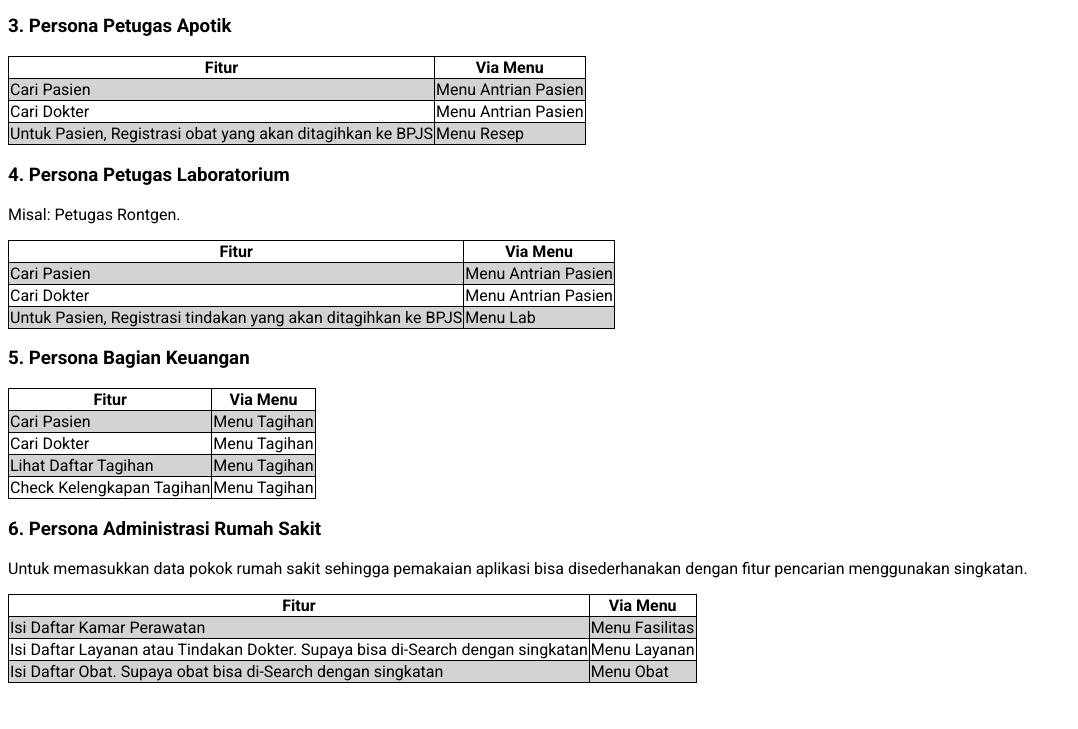
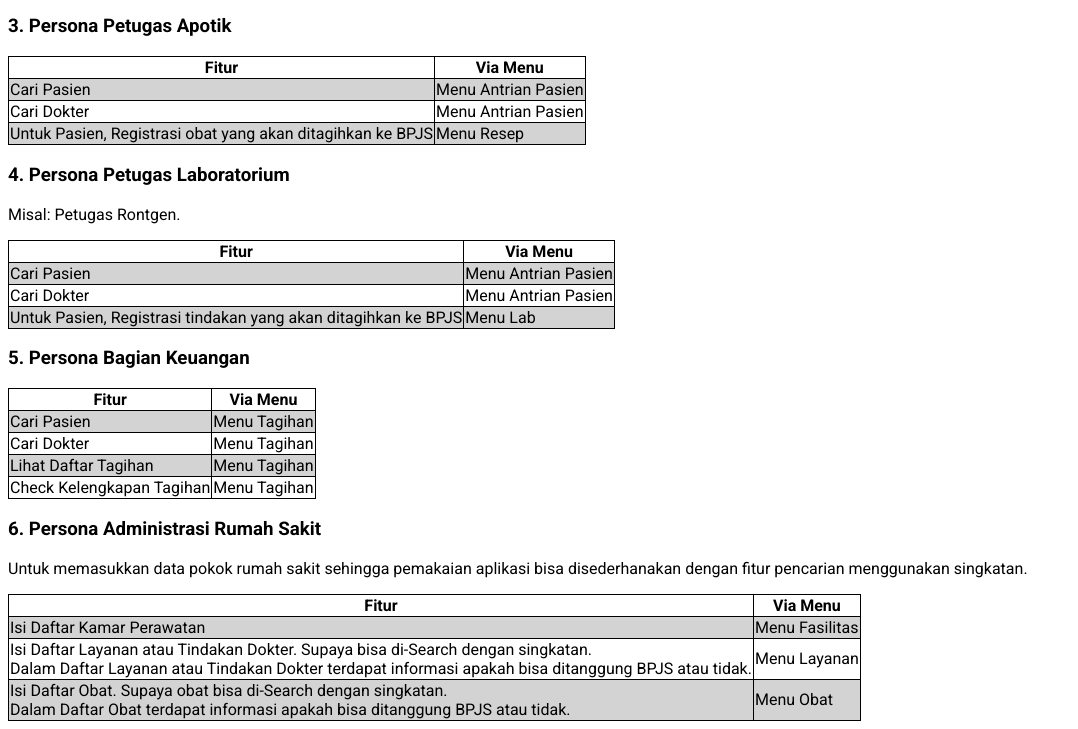
Before and after one commit to Azam-Aminuddin/AGM-HS-DESIGN, a plain HTML site: page index.html in a window 1280 px wide. Shown: the part 1020-1749 px from the top of the page, without its empty margins (0-1078 px from the left). Before the commit the page ends 1711 px from the top, so only its background shows below. Drawn offline with Linux system fonts and the light colour scheme.

Commit message:
Informasi apakah ditanggung BPJS

```diff
--- a/index.html
+++ b/index.html
@@ -117,8 +117,13 @@ Kategori Persona/Pemakai aplikasi adalah:
 <table>
 <tr><th>Fitur</th><th>Via Menu</th></tr>
 <tr><td>Isi Daftar Kamar Perawatan</td><td>Menu Fasilitas</td></tr>
-<tr><td>Isi Daftar Layanan atau Tindakan Dokter. Supaya bisa di-Search dengan singkatan</td><td>Menu Layanan</td></tr>
-<tr><td>Isi Daftar Obat. Supaya obat bisa di-Search dengan singkatan</td><td>Menu Obat</td></tr>
+<tr><td>Isi Daftar Layanan atau Tindakan Dokter. Supaya bisa di-Search dengan singkatan. <br/>
+Dalam Daftar Layanan atau Tindakan Dokter terdapat informasi apakah bisa ditanggung BPJS atau tidak.</td>
+<td>Menu Layanan</td></tr>
+<tr><td>Isi Daftar Obat. Supaya obat bisa di-Search dengan singkatan.<br/>
+Dalam Daftar Obat terdapat informasi apakah bisa ditanggung BPJS atau tidak.
+</td>
+<td>Menu Obat</td></tr>
 </table>
 
 </body>
```
